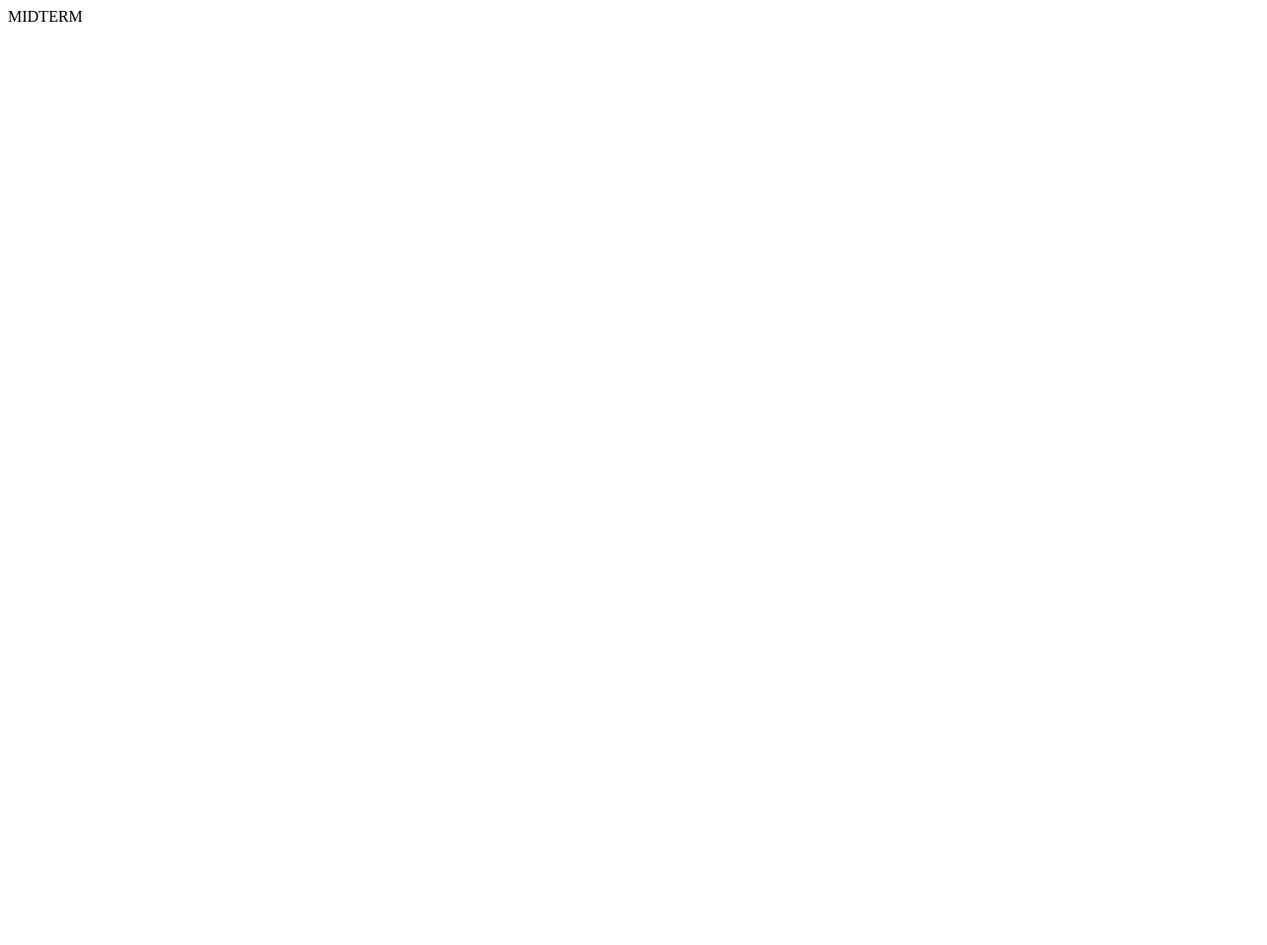
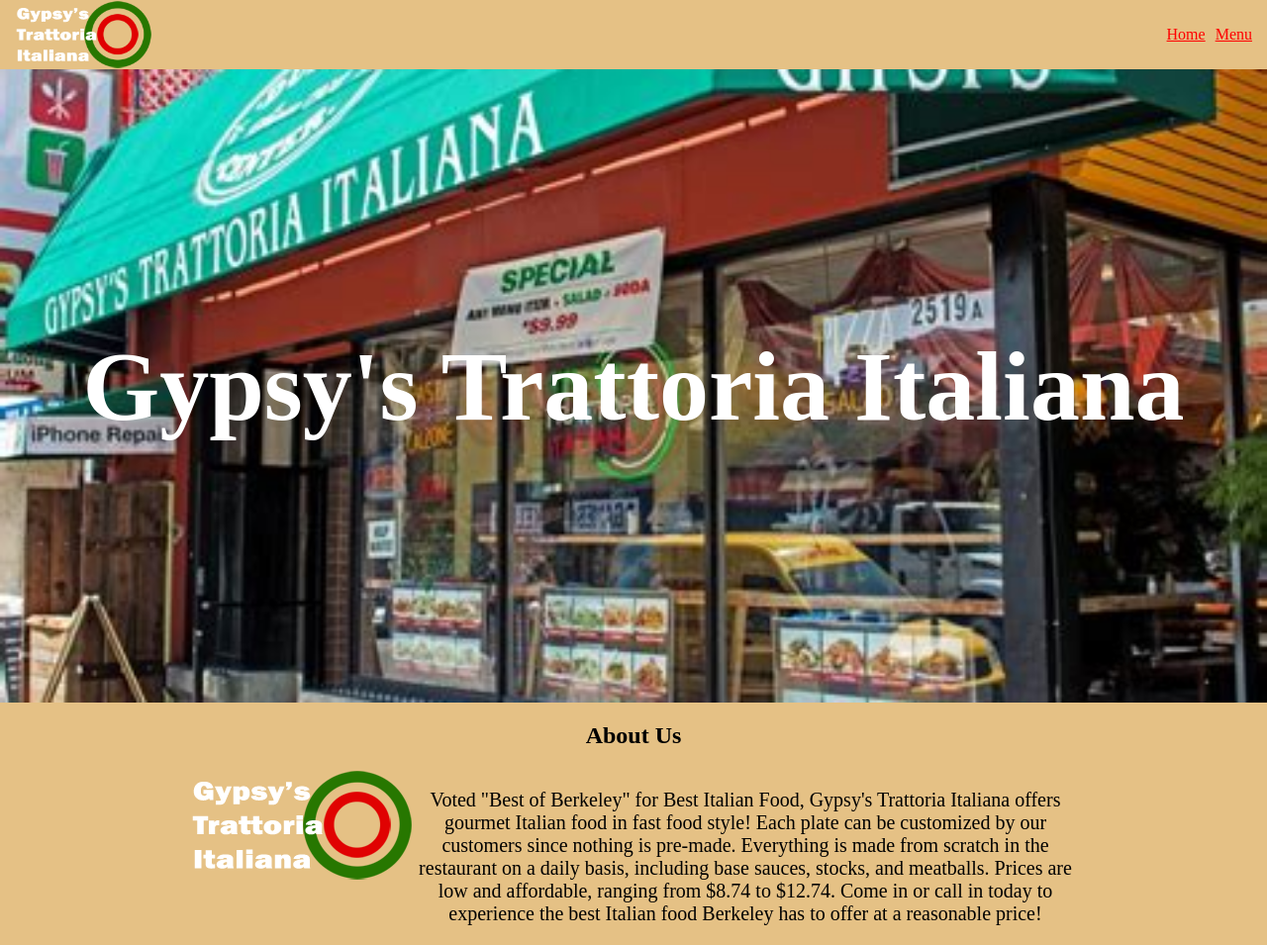
Before and after one commit to tiffanyle23/tiffanyle23.github.io, a plain HTML site: page midterm/index.html in a window 1280 px wide. Shown: the whole page at 99% size. Before the commit the page ends 800 px from the top, so only its background shows below. Drawn offline with Linux system fonts and the light colour scheme.

Commit message:
finished midterm

```diff
--- /dev/null
+++ b/midterm/assets/css/css.css
@@ -0,0 +1,105 @@
+html,body {
+	font-family: 'Karla';
+	background: #E5C185;
+	width: 100%;
+	height: 100%;
+	position: relative;
+	margin: 0px;
+    text-align: center;
+}
+
+#picture {
+    background-image: url("../img/gypsys.png");
+    width: 100%;
+    height: 80%;
+    background-repeat: no-repeat;
+    margin: 0 auto;
+    background-position: center;
+    background-size: cover;
+}
+
+.text {
+    display: flex;
+    justify-content: center;
+    align-items: center;
+    height: 100%;
+    color: white;
+}
+
+.text h1 {
+    font-size: 100px;
+}
+
+#header-left {
+    margin-left: 15px;
+}
+
+#header-right {
+    display: flex;
+    flex-grow: 1;
+    justify-content: flex-end;
+    gap: 10px;
+    margin-right: 15px;
+}
+
+#header {
+    display: flex;
+}
+
+#logo-img {
+    height: 70px;
+}
+
+#logo-img img {
+    height: 100%
+}
+
+.header-page {
+    display: flex;
+    align-items: center;
+}
+
+.header-page a {
+    color:red;
+}
+
+.header-page a:hover {
+    color: green;
+}
+
+#about-us-bottom {
+    display: flex;
+}
+
+#about-us {
+    display: flex;
+    justify-content: center;
+}
+
+#about-us-inner {
+    max-width: 70%;
+}
+
+#about-us-text {
+    font-size: 20px;
+}
+
+.menu-item  {
+    display: flex;
+    justify-content: center;
+}
+
+.menu-item-inner {
+    display: flex;
+    justify-content: center;
+    max-width: 70%;
+}
+
+.menu-item-img img {
+    height: 300px;
+}
+
+.menu-item-text {
+    margin-left: 20px;
+    width: 300px;
+}
--- a/midterm/index.html
+++ b/midterm/index.html
@@ -1,6 +1,46 @@
 <!DOCTYPE html>
-<html>
+    <html>
+        <head>
+            <link rel="stylesheet" type="text/css"
+          href="assets/css/css.css" />
+        </head>
     <body>
-        MIDTERM
+        <header id="header">
+            <div id="header-left">
+                <div id="logo-img">
+                    <a href="./index.html">
+                        <img src="assets/img/logo.png"/>
+                    </a>
+                </div>
+            </div>
+            <div id="header-right">
+                <div class="header-page">
+                    <a href="./index.html">Home</a>
+                </div>
+                <div class="header-page">
+                    <a href="menu.html">Menu</a>
+                </div>
+            </div>
+        </header>
+        <div id="picture">
+			<div class="text">
+                <h1>Gypsy's Trattoria Italiana</h1>
+            </div>
+        </div>
+        <div id="about-us">
+            <div id="about-us-inner">
+                <div id="about-us-title">
+                    <h2>About Us</h2>
+                </div>
+                <div id="about-us-bottom">
+                    <div id="about-us-img">
+                        <img src="assets/img/logo.png"/>
+                    </div>
+                    <div id="about-us-text">
+                        <p>Voted "Best of Berkeley" for Best Italian Food, Gypsy's Trattoria Italiana offers gourmet Italian food in fast food style! Each plate can be customized by our customers since nothing is pre-made. Everything is made from scratch in the restaurant on a daily basis, including base sauces, stocks, and meatballs. Prices are low and affordable, ranging from $8.74 to $12.74. Come in or call in today to experience the best Italian food Berkeley has to offer at a reasonable price!                        </p>
+                    </div>
+                </div>
+            </div>
+        </div>
     </body>
 </html>
```
Also changed, not shown: midterm/menu.html (added, +63 -0 lines), midterm/assets/img/1.jpeg (added), midterm/assets/img/2.jpeg (added), midterm/assets/img/3.jpeg (added), midterm/assets/img/about-us.jpeg (added), midterm/assets/img/gypsys.png (added), midterm/assets/img/logo.png (added), 4 other files.
